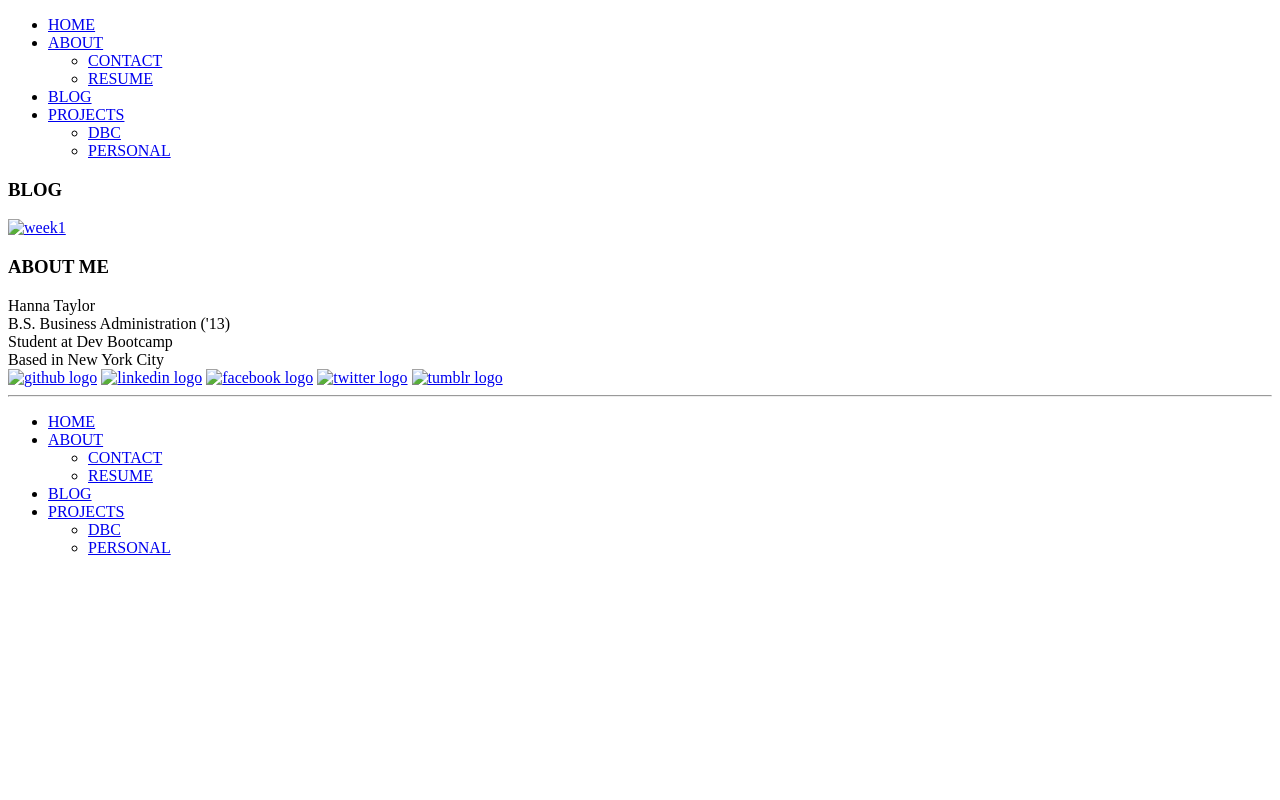
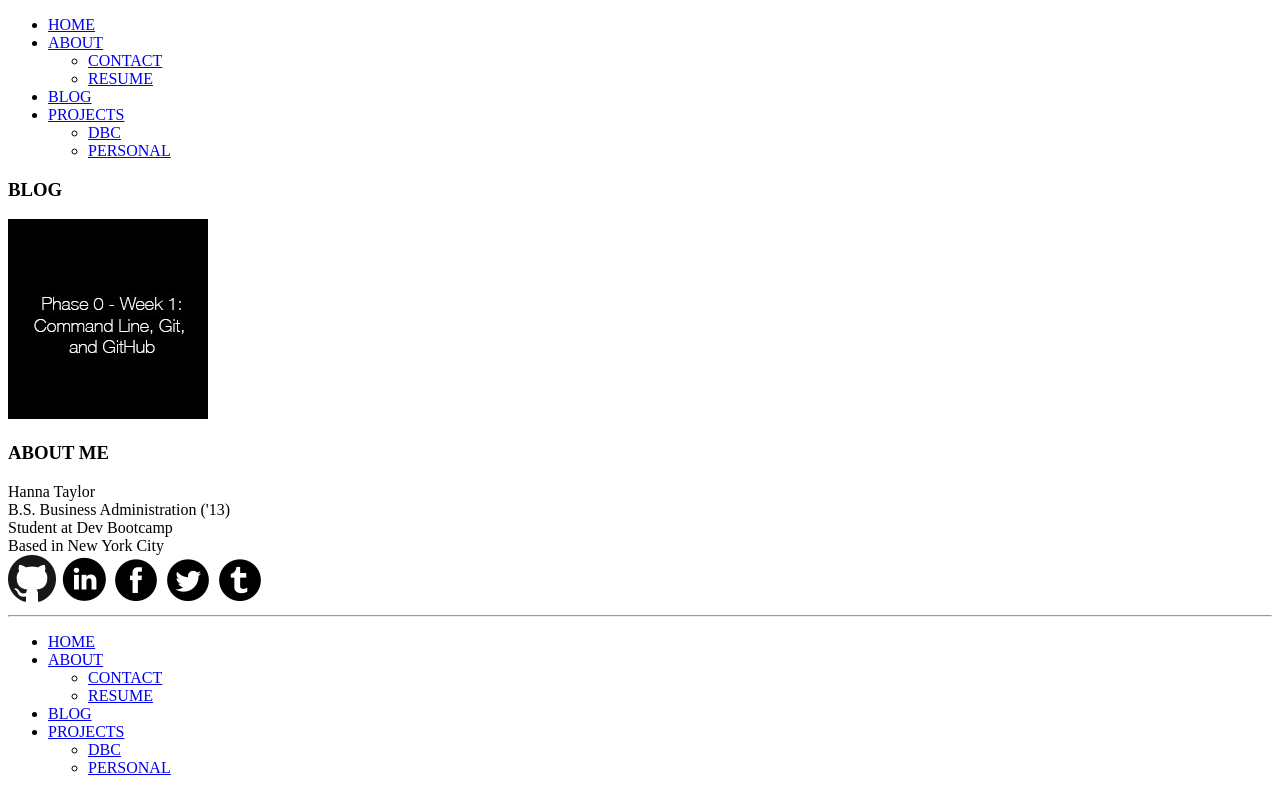
Before and after one commit to hannataylor/hannataylor.github.io, a plain HTML site: page blog/index.html in a window 1280 px wide. Drawn offline with Linux system fonts and the light colour scheme.

Commit message:
Correct relative path links for real this time

```diff
--- a/blog/index.html
+++ b/blog/index.html
@@ -37,7 +37,7 @@
 <section>
 <h3>BLOG</h3>
 
-<a href="blog/git.html"><img src="../../week1icon.jpg" alt="week1"></a>
+<a href="blog/git.html"><img src="../imgs/week1icon.jpg" alt="week1"></a>
 </section>
 
 <section>
@@ -47,11 +47,11 @@ B.S. Business Administration ('13)<br>
 Student at Dev Bootcamp<br>
 Based in New York City<br>
 
-<a href="https://github.com/hannataylor"><img src="../../github.png" alt="github logo"></a>
-<a href="https://www.linkedin.com/in/hannataylor"><img src="../../linkedin.png" alt="linkedin logo"></a>
-<a href="https://www.facebook.com/hannataylor"><img src="../../facebook.png" alt="facebook logo"></a>
-<a href="https://twitter.com/h_a_n_n_a"><img src="../../twitter.png" alt="twitter logo"></a>
-<a href="http://wanderlusttour.com"><img src="../../tumblr.png" alt="tumblr logo"></a><hr>
+<a href="https://github.com/hannataylor"><img src="../imgs/github.png" alt="github logo"></a>
+<a href="https://www.linkedin.com/in/hannataylor"><img src="../imgs/linkedin.png" alt="linkedin logo"></a>
+<a href="https://www.facebook.com/hannataylor"><img src="../imgs/facebook.png" alt="facebook logo"></a>
+<a href="https://twitter.com/h_a_n_n_a"><img src="../imgs/twitter.png" alt="twitter logo"></a>
+<a href="http://wanderlusttour.com"><img src="../imgs/tumblr.png" alt="tumblr logo"></a><hr>
 </section>
 
 <footer>
```
